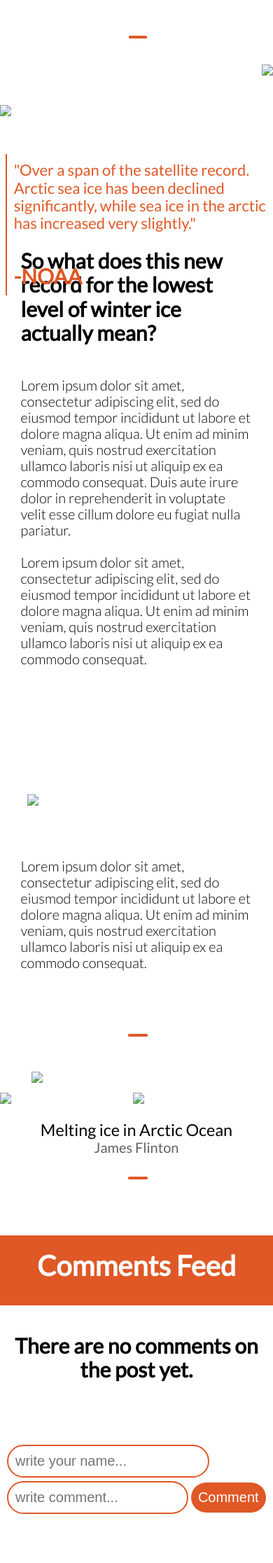
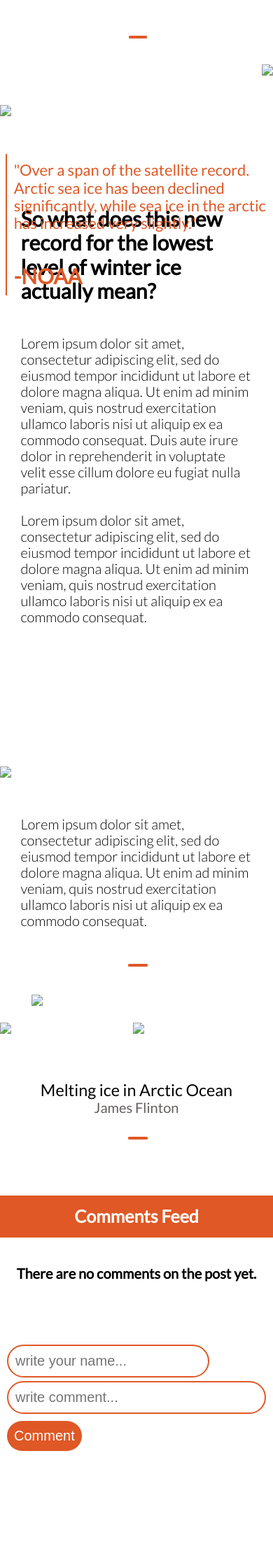
Before and after one commit to coderskyiee/coderskyiee.github.io, a PHP site: page /weather-feed/index.html in a window 390 px wide. Shown: the part 668-2901 px from the top of the page at 70% size. After the commit the page ends 2741 px from the top, so only its background shows below. Run offline with PHP 8.4, Linux system fonts and the light colour scheme; some libraries are stand-ins or nearby versions; some web fonts are replaced.

Commit message:
new app2

```diff
--- a/weather-feed/index.html
+++ b/weather-feed/index.html
@@ -57,8 +57,8 @@
 	</section>
 	<section>
 		<div class="row section-pic-doc">
-			<img class="overlap-img" src="http://via.placeholder.com/720x400">
-			<img class="backdrop-img" src="http://via.placeholder.com/720x400">
+			<img class="overlap-img" src="https://via.placeholder.com/720x400">
+			<img class="backdrop-img" src="https://via.placeholder.com/720x400">
 			<div class="re-size" style="clear: both;"></div>
 			<div class="backdrop-text">
 				<h3>
@@ -68,7 +68,7 @@
 				<h2>-NOAA</h2>
 			</div>
 			<div style="clear: both;"></div>
-			<img class="text-img" src="http://via.placeholder.com/720x400">
+			<img class="text-img" src="https://via.placeholder.com/720x400">
 			<div class="text-column">
 				<h2>So what does this new record for the lowest level of winter ice actually mean? </h2>
 				<br><br>
@@ -90,18 +90,18 @@
 		<div class="row section-slideshow">
 			<div class="carousel">
 				<div class="corousel-pic-1">
-					<img src="http://via.placeholder.com/620x300" />
+					<img src="https://via.placeholder.com/620x300" />
 				</div>
 				<div class="corousel-pic-3">
-					<img src="http://via.placeholder.com/620x300" />
+					<img src="https://via.placeholder.com/620x300" />
 				</div>
 				<div class="corousel-pic-2">
-					<img src="http://via.placeholder.com/720x400" />
+					<img src="https://via.placeholder.com/720x400" />
 				</div>
 			</div>
 			<div style="clear: both"></div>
-			<a id="prev" href="#"><i class="ion-ios-arrow-thin-left"></i></a>
-			<a id="next" href="#"><i class="ion-ios-arrow-thin-right"></i></a>
+			<i class="ion-ios-arrow-thin-left"></i>
+			<i class="ion-ios-arrow-thin-right"></i>
 			<div style="clear: both"></div>
 			<h3>Melting ice in Arctic Ocean</h3>
 			<h4>James Flinton</h4>
--- a/weather-feed/resources/css/queries.css
+++ b/weather-feed/resources/css/queries.css
@@ -118,10 +118,10 @@
 		margin-bottom: -80px;
 	}
 	.ion-ios-arrow-thin-left {
-		left: 1%;
+		left: 2%;
 	}
 	.ion-ios-arrow-thin-right {
-		right: 1%;
+		right: 2%;
 	}
 }
 
@@ -171,18 +171,18 @@
 		padding: 10px 10px;
 	}
 	.text-column {
-		top: -30px;
-		margin-bottom: 50px;
+		top: -90px;
+		margin-bottom: -50px;
 	}
 	.text-img {
 		position: relative;
-		top: 750px;
-		margin-left: 10%;
-		width: 80%;
+		top: 680px;
+		margin-left: 0%;
+		width: 100%;
 		height: auto;
 	}
 	.last-para {
-		margin-top: 300px;
+		margin-top: 260px;
 	}
 	.section-slideshow {
 		margin-top: 10px;
@@ -195,39 +195,102 @@
 	}
 	.corousel-pic-2 img {
 		width: 300px;
-		top: -30px;
+		top: -40px;
 	}
-	.ion-ios-arrow-thin-left {
-		left: 1%;
-	}
-	.ion-ios-arrow-thin-right {
-		right: 1%;
+	.corousel i {
+		display: none;
 	}
 	.section-slideshow h3 {
-		margin-top: 40px;
+		margin-top: 60px;
+	}
+
+	.comments-header {
+		height: 60px;
+	}
+	.comments-header h1 {
+		padding: 15px;
+		font-size: 25px;
+	}
+
+	#comment {
+		width: 100%;
+	}
+
+	.comment-box {
+		padding: 10px;
+	}
+	.comment-box img {
+		height: 40px;
+	}
+
+	.ion-quote {
+		font-size: 30px;
+		color: #df5826;
+		position: relative;
+		top: 0px;
+	}
+
+	.no-comments h2 {
+		font-size: 20px;
+	}
+
+	.weather-box {
+		padding: 10px;
+	}
+	.weather-box img{
+		height: 40px;
+	}
+
+
+	.weather-box h2 {
+		display: inline-block;
+		font-weight: 500;
+		color: #df5826;
+	}
+
+	.comment-timestamp {
+		float: left;
+		width: 80%;
+		margin-left: 5px;
+	}
+	.comment-temp {
+		float: right;
 	}
 }
 
 @media only screen and (max-width:425px) {
 	.text-img {
-		position: relative;
-		top: 780px;
-		margin-left: 10%;
-		width: 80%;
-		height: auto;
+		top: 740px;
 	}
 	.last-para {
 		margin-top: 250px;
 	}
+}
 
-		.ion-ios-arrow-thin-left {
-		display: none;
+@media only screen and (max-width: 375px) {
+	.text-img {
+		top: 770px;
 	}
-	.ion-ios-arrow-thin-right {
-		display: none;
+	.last-para {
+		margin-top: 200px;
+	}
+	.corousel-pic-1 img {
+		width: 150px;
+	}
+	.corousel-pic-3 img {
+		width: 150px;
+	}
+	.corousel-pic-2 img {
+		width: 250px;
+		top: -40px;
 	}
 }
 
-@media only screen and (max-width: 375px) {}
-
-@media only screen and (max-width: 320) {}
+@media only screen and (max-width: 335px) {
+	.text-img {
+		top: 840px;
+	}
+	.last-para {
+		margin-top: 200px;
+	}
+}
--- a/weather-feed/resources/css/style.css
+++ b/weather-feed/resources/css/style.css
@@ -28,7 +28,7 @@
 
     background-image:-webkit-gradient(linear, left top, left bottom, from(rgba(0, 0, 0, 0)), to(rgb(38, 38, 38))),url('http://via.placeholder.com/1920x1200');
 
-    background-image:linear-gradient(rgba(0, 0, 0, 0), rgb(38, 38, 38)),url('http://via.placeholder.com/1920x1200');
+    background-image:linear-gradient(rgba(0, 0, 0, 0), rgb(38, 38, 38)),url('https://via.placeholder.com/1920x1200');
     background-size: cover;
     background-position: center;
     height: 100vh;
--- a/weather-feed/resources/js/script.js
+++ b/weather-feed/resources/js/script.js
@@ -8,12 +8,15 @@
 $('.err').hide();
 //$('.re-size').hide();
 //
-//$(window).resize(function () {
-//    var viewportWidth = $(window).width();
-//    if (viewportWidth < 1023) {
-//		$('.re-size').show();
-//    }
-//});
+$(window).load(function () {
+    var viewportWidth = $(window).width();
+    if (viewportWidth < 468) {
+		$('i').removeClass('ion-ios-arrow-thin-left');
+		$('i').removeClass('ion-ios-arrow-thin-right');
+    }
+});
+
+
 
 $("#comment-btn").click(function (e) {
 	e.preventDefault();
```
